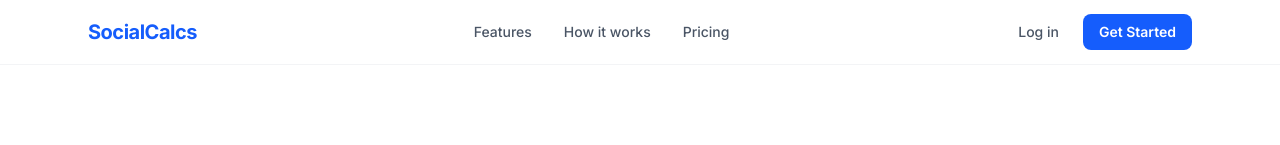
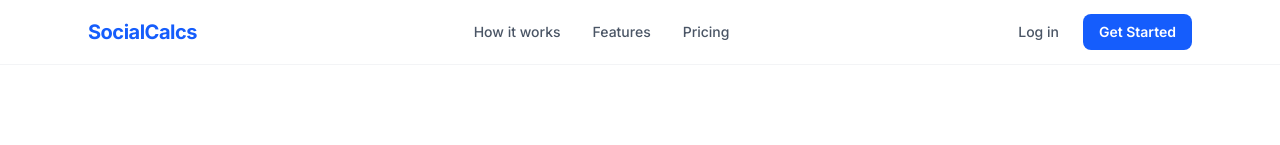
Before and after one commit to thefailvlog-netizen/socialcalcs-marketing, a Next.js app: page /pricing in a window 1280 px wide. Shown: the top 145 px of the page. Built offline with nearby package versions, Linux system fonts and the light colour scheme; no server answers.

Commit message:
fix: swap nav order to match page scroll order

```diff
--- a/components/nav.tsx
+++ b/components/nav.tsx
@@ -30,8 +30,8 @@ export function Nav() {
 
         {/* Desktop links */}
         <div className="hidden md:flex items-center gap-8 text-sm font-medium text-gray-600">
+          <Link href="/#how-it-works" className="hover:text-blue-600 transition-colors">How it works</Link>
           <Link href="/#features" className="hover:text-blue-600 transition-colors">Features</Link>
-          <Link href="/#how-it-works" className="hover:text-blue-600 transition-colors">How it works</Link>
           <Link href="/pricing" className="hover:text-blue-600 transition-colors">Pricing</Link>
         </div>
 
@@ -68,8 +68,8 @@ export function Nav() {
       {/* Mobile menu */}
       {open && (
         <div id="mobile-menu" className="md:hidden border-t border-gray-100 bg-white px-6 py-4 flex flex-col gap-4">
+          <Link href="/#how-it-works" className="text-sm font-medium text-gray-600" onClick={() => setOpen(false)}>How it works</Link>
           <Link href="/#features" className="text-sm font-medium text-gray-600" onClick={() => setOpen(false)}>Features</Link>
-          <Link href="/#how-it-works" className="text-sm font-medium text-gray-600" onClick={() => setOpen(false)}>How it works</Link>
           <Link href="/pricing" className="text-sm font-medium text-gray-600" onClick={() => setOpen(false)}>Pricing</Link>
           <hr className="border-gray-100" />
           <a href={`${APP_URL}/login`} className="text-sm font-medium text-gray-600" onClick={() => setOpen(false)}>Log in</a>
```
